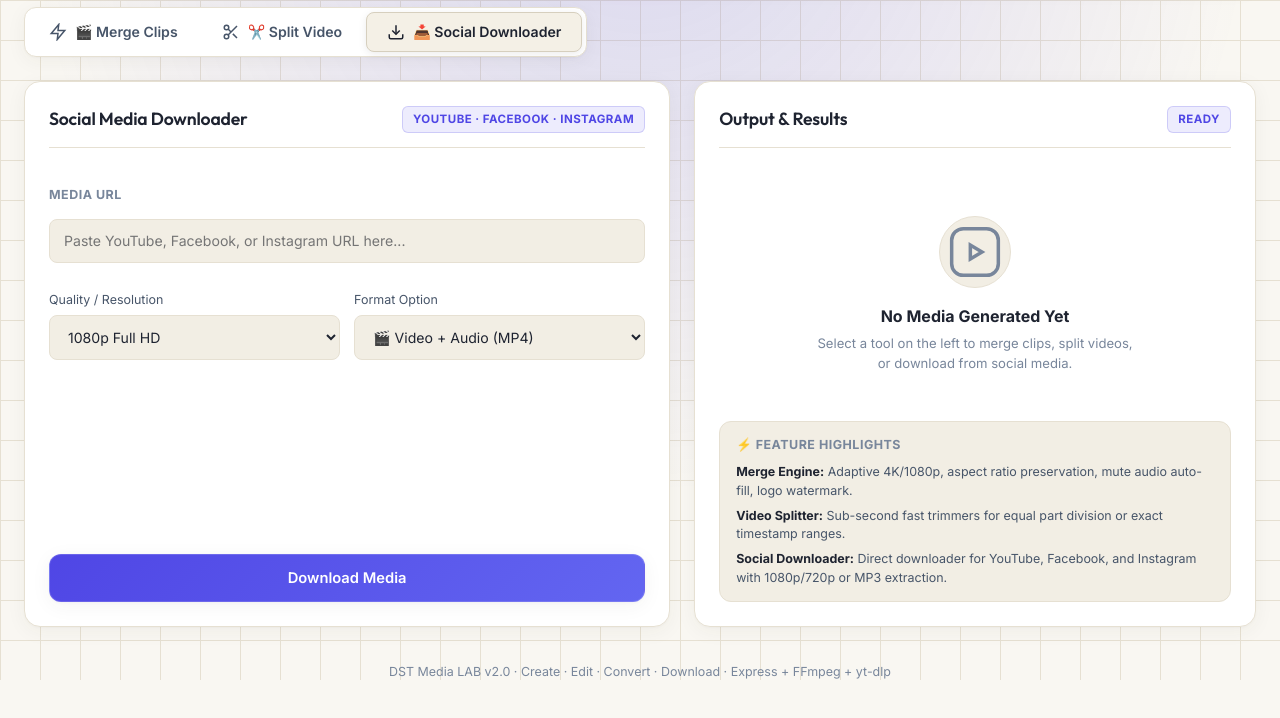
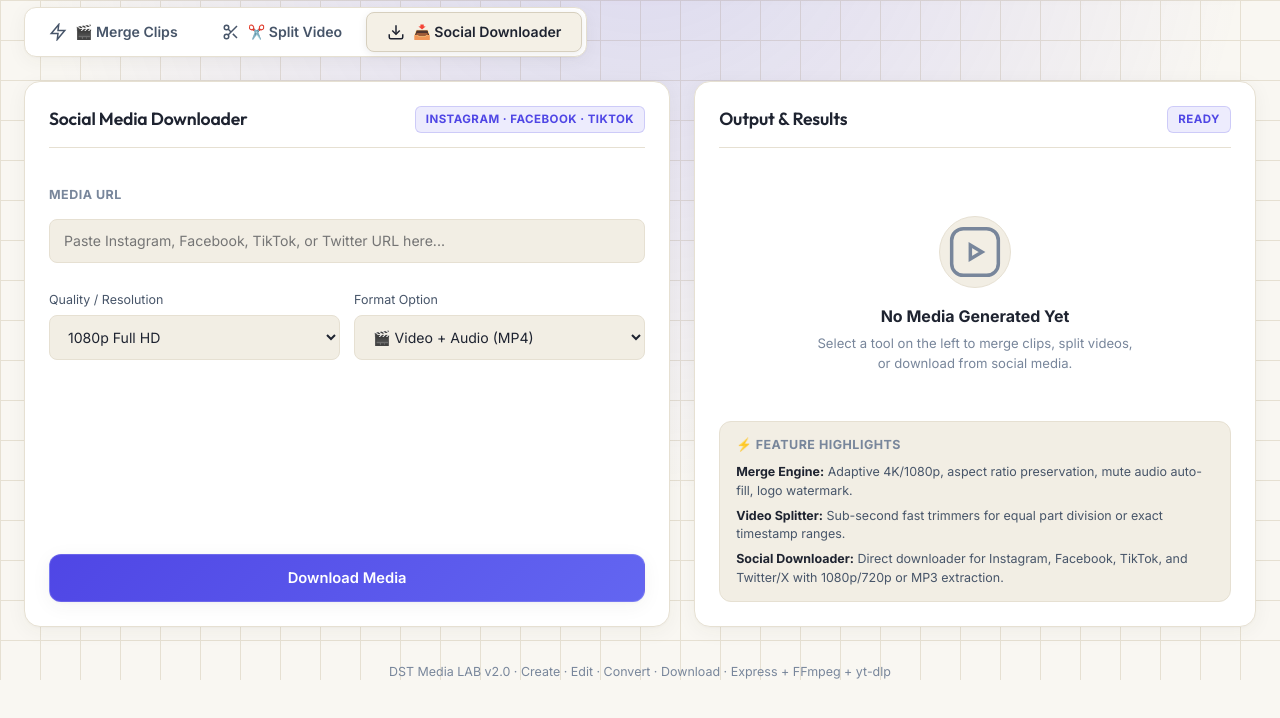
Before and after one commit to sivatejasharma/dst-media-lab, a website: page public/index.html in a window 1280 px wide. Both pictures are taken after a click on the button "📥 Social Downloader". Shown: the part 120-838 px from the top of the page. Drawn offline with Linux system fonts and the light colour scheme; no server answers.

Commit message:
Update Social Downloader UI placeholders to focus on Instagram, Facebook, TikTok, and Twitter/X

```diff
--- a/public/index.html
+++ b/public/index.html
@@ -202,12 +202,12 @@
         <div class="tab-content" id="tab-download">
           <div class="card-header">
             <h2>Social Media Downloader</h2>
-            <span class="badge info-badge">YouTube · Facebook · Instagram</span>
+            <span class="badge info-badge">Instagram · Facebook · TikTok</span>
           </div>
 
           <div class="form-group-container">
             <label class="form-label">Media URL</label>
-            <input type="url" id="socialUrlInput" class="input-text input-url" placeholder="Paste YouTube, Facebook, or Instagram URL here..." />
+            <input type="url" id="socialUrlInput" class="input-text input-url" placeholder="Paste Instagram, Facebook, TikTok, or Twitter URL here..." />
 
             <div class="input-row margin-top-14">
               <div>
@@ -304,7 +304,7 @@
           <ul class="specs-list">
             <li><strong>Merge Engine:</strong> Adaptive 4K/1080p, aspect ratio preservation, mute audio auto-fill, logo watermark.</li>
             <li><strong>Video Splitter:</strong> Sub-second fast trimmers for equal part division or exact timestamp ranges.</li>
-            <li><strong>Social Downloader:</strong> Direct downloader for YouTube, Facebook, and Instagram with 1080p/720p or MP3 extraction.</li>
+            <li><strong>Social Downloader:</strong> Direct downloader for Instagram, Facebook, TikTok, and Twitter/X with 1080p/720p or MP3 extraction.</li>
           </ul>
         </div>
       </section>
```
